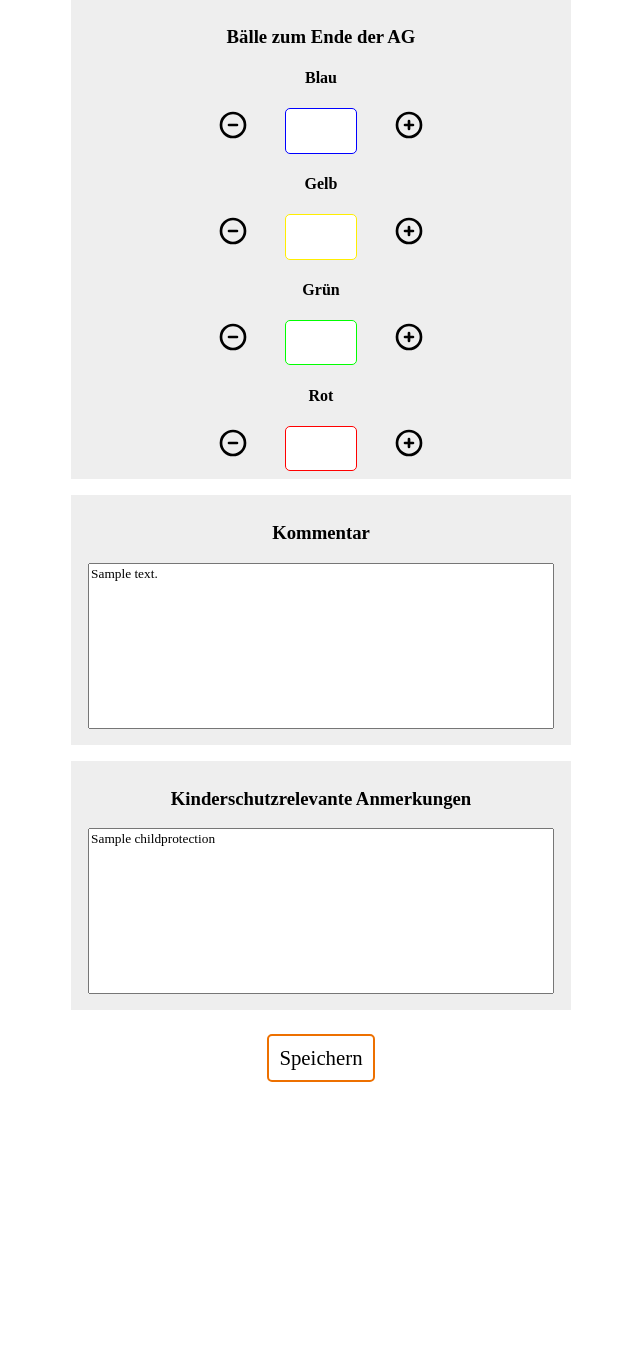
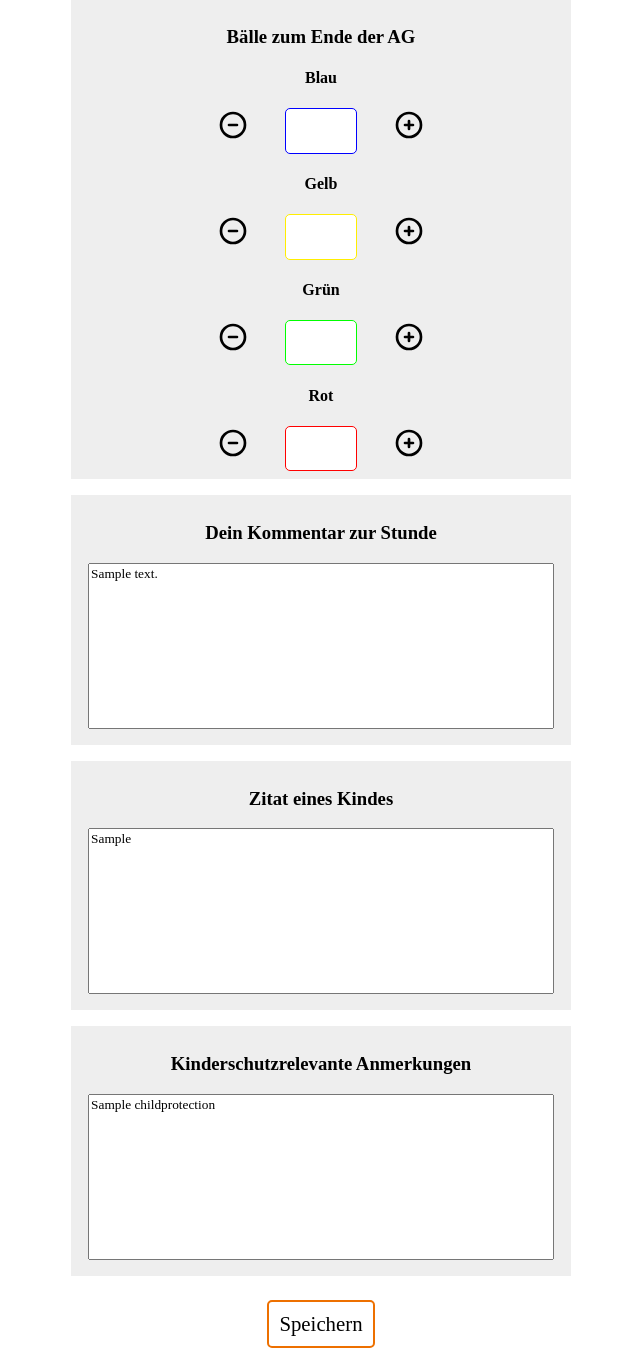
Before and after one commit to digitalfabrik/ish-goalkeeper, a Django app: template src/gui/templates/feedback.html in a window 1280 px wide. Shown: the part 1286-2658 px from the top of the page, without its empty margins (319-959 px from the left). Before the commit the page ends 2368 px from the top, so only its background shows below. Run offline with Django 3.2, Linux system fonts and the light colour scheme; the template is opened without the code that fills it: most values are stand-ins (such as "Sample title", 1, 10 or a date in 2020); some web fonts are replaced.

Commit message:
Add child quote feedback, fixes #75

```diff
--- a/src/gui/models/feedback.py
+++ b/src/gui/models/feedback.py
@@ -22,7 +22,8 @@ class Feedback(models.Model):  # pylint: disable=R0903
                                blank=False,
                                verbose_name="Lektion")
     date = models.DateTimeField('Datum', blank=False, default=now)
-    comment = models.TextField('Kommentar', max_length=1000, blank=True)
+    comment = models.TextField('Kommentar des Coaches', max_length=1000, blank=True)
+    quote_child = models.TextField('Zitat eines Kindes', max_length=1000, blank=True)
     childprotection = models.TextField('Kinderschutzrelevante Information',
                                        max_length=1000, blank=True)
     male = models.IntegerField(
--- a/src/gui/templates/feedback.html
+++ b/src/gui/templates/feedback.html
@@ -101,8 +101,12 @@
         </div>
       </div>
       <div class="feedback-form content-item centered">
-        <h3>Kommentar</h3>
+        <h3>Dein Kommentar zur Stunde</h3>
         <textarea style="margin:auto; width: 95%; height: 20vh; resize:none; margin-bottom: 0.3em;" name="comment">{{ feedback.comment }}</textarea>
+      </div>
+      <div class="feedback-form content-item centered">
+        <h3>Zitat eines Kindes</h3>
+        <textarea style="margin:auto; width: 95%; height: 20vh; resize:none; margin-bottom: 0.3em;" name="quote_child">{{ feedback.quote_child }}</textarea>
       </div>
       <div class="feedback-form content-item centered">
         <h3>Kinderschutzrelevante Anmerkungen</h3>
--- a/src/gui/views/feedback.py
+++ b/src/gui/views/feedback.py
@@ -36,6 +36,7 @@ def feedback_form(request, course_id=None, lesson_id=None):
         feedback.positive = request.POST['positive']
         feedback.negative = request.POST['negative']
         feedback.comment = request.POST['comment']
+        feedback.quote_child = request.POST['quote_child']
         feedback.start_blue = request.POST['start_blue']
         feedback.start_yellow = request.POST['start_yellow']
         feedback.start_green = request.POST['start_green']
```
Also changed, not shown: src/gui/migrations/0016_auto_20210826_0853.py (added).
